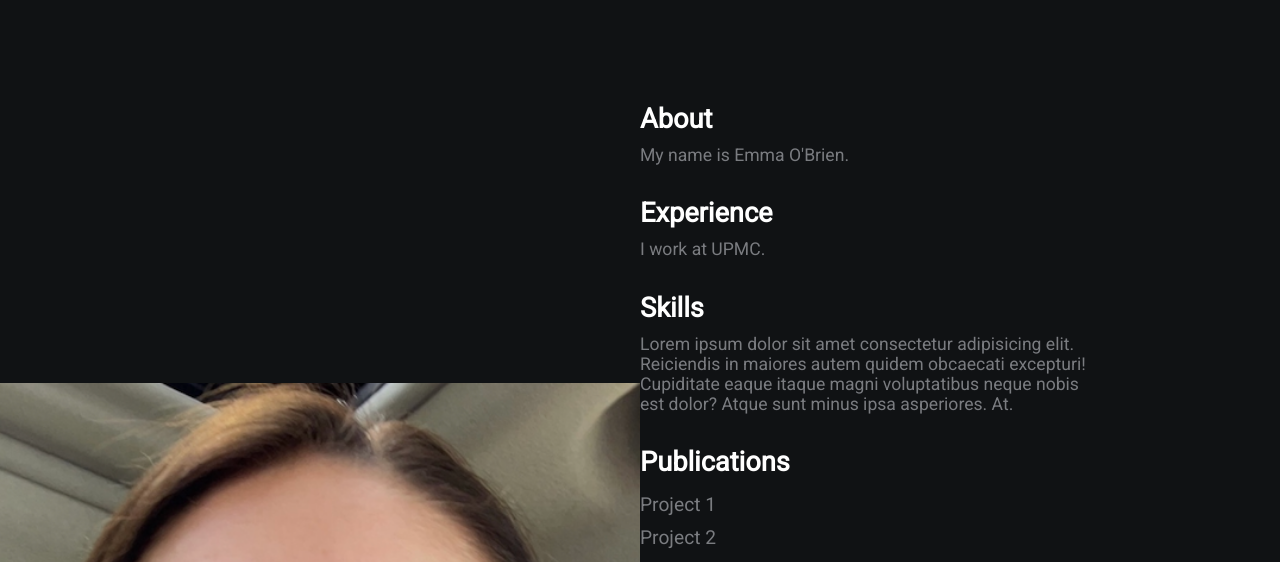
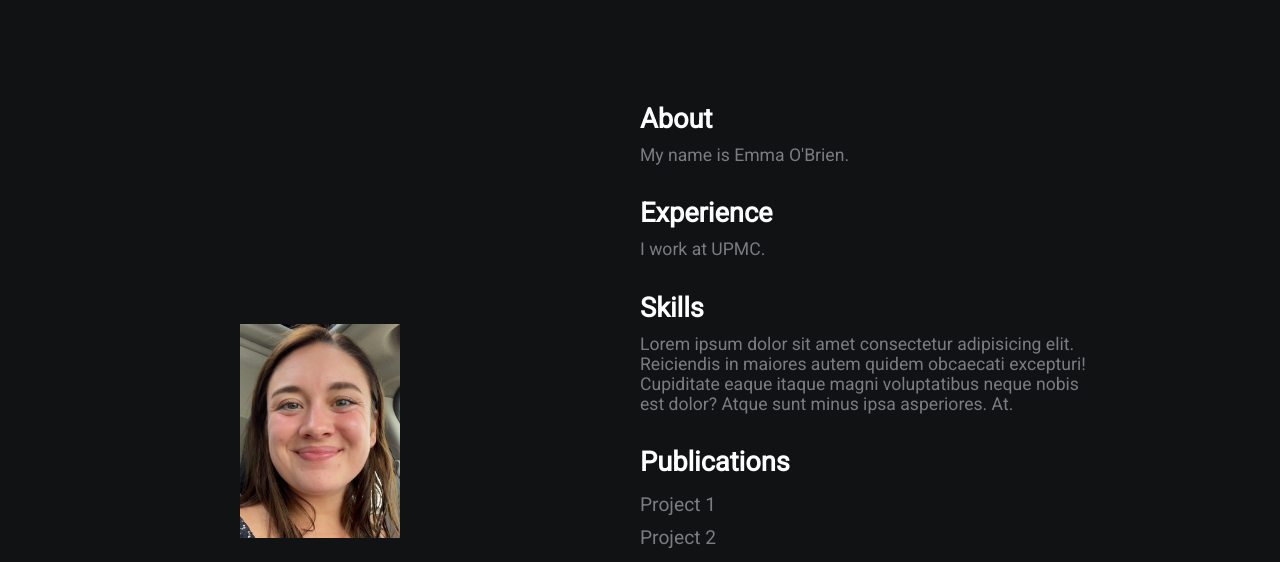
Before and after one commit to obrienemj/obrienemj.github.io, a plain HTML site: page index.html in a window 1280 px wide. Shown: the top 562 px of the page. Drawn offline with Linux system fonts and the light colour scheme.

Commit message:
25 percent image

```diff
--- a/index.html
+++ b/index.html
@@ -11,7 +11,7 @@
 <body>
     <div class="grid-2">
         <div class="section-1">
-            <img src="assets/website image smalllll.png" alt="Picture of Emma" style='height: 100%; width: 100%; object-fit: contain'/>
+            <img src="assets/website image smalllll.png" alt="Picture of Emma" style='height: 25%; width: 25%; object-fit: contain'/>
             <h2>Emma J O'Brien</h2>
             <p>University of Pittsburgh Medical Center, Pittsburgh, PA.</p>
             <a href="#"><i class="fab fa-twitter"></i></a>
```
